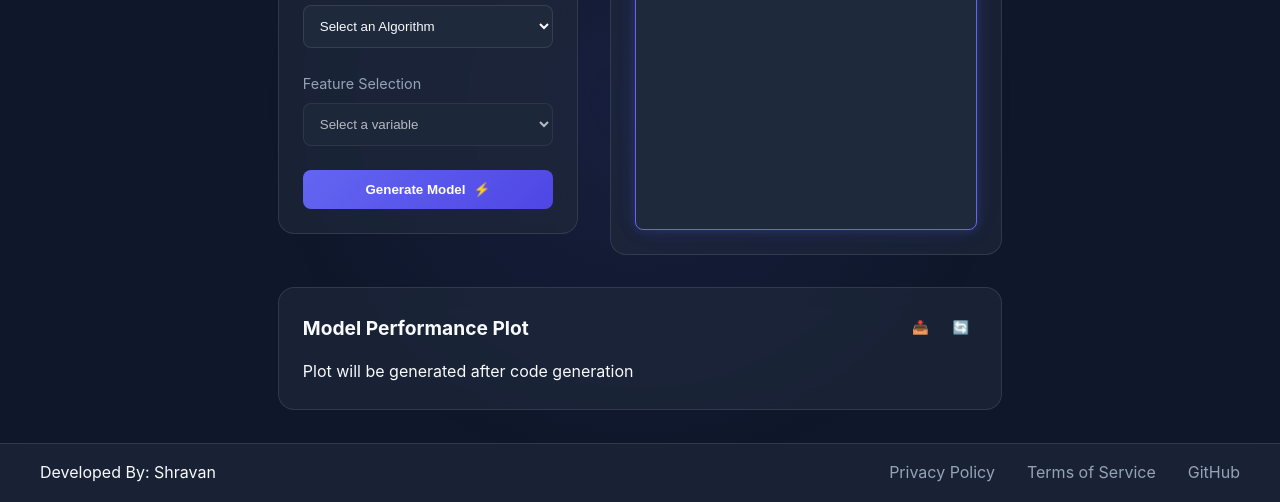
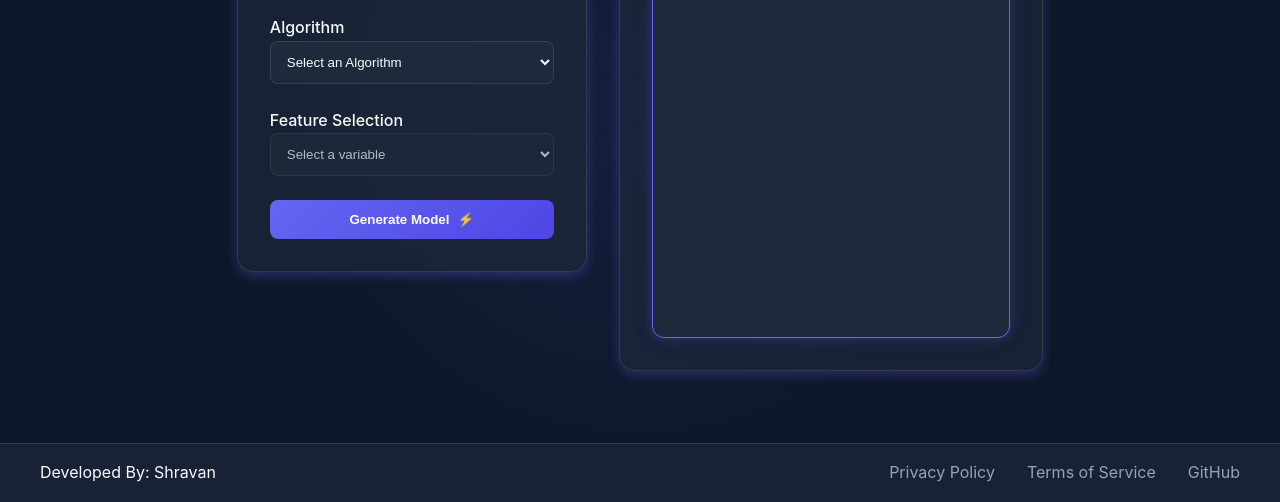
Before and after one commit to Shravanch19/ModelForge, a plain HTML site: page index.html in a window 1280 px wide. Shown: the part 298-800 px from the top of the page. Drawn offline with Linux system fonts and the light colour scheme.

Commit message:
design updated

```diff
--- a/index.html
+++ b/index.html
@@ -76,21 +76,6 @@
                 <pre><code id="code-part" class="language-python">Code will be generated here.....</code></pre>
             </div>
         </section>
-
-        <section class="plots">
-            <div class="plot loading" id="model_plot">
-                <div class="plot-header">
-                    <h3>Model Performance Plot</h3>
-                    <div class="plot-actions">
-                        <button class="plot-download" aria-label="Download plot">📥</button>
-                        <button class="plot-refresh" aria-label="Refresh plot">🔄</button>
-                    </div>
-                </div>
-                <div class="plot-content">
-                    <p id="plot_para">Plot will be generated after code generation</p>
-                </div>
-            </div>
-        </section>
     </main>
 
     <footer class="footer">
--- a/style.css
+++ b/style.css
@@ -110,18 +110,26 @@ body {
     margin: 2rem auto;
     padding: 0 2rem;
     display: grid;
-    grid-template-columns: 300px 1fr;
+    grid-template-columns: 350px 1fr; /* wider form for better usability */
     gap: 2rem;
+    align-items: start;
 }
+
 
 /* Sidebar Form */
 .sidenav {
     background: var(--glass-bg);
-    backdrop-filter: blur(10px);
+    backdrop-filter: blur(12px);
     border: 1px solid var(--glass-border);
     border-radius: 1rem;
-    padding: 1.5rem;
+    padding: 2rem;
     height: fit-content;
+    position: sticky;
+    top: 100px; /* stays visible when scrolling */
+    box-shadow: var(--shadow-sm);
+    display: flex;
+    flex-direction: column;
+    gap: 1.5rem;
 }
 
 .form-group {
@@ -129,10 +137,9 @@ body {
 }
 
 .form-group label {
-    display: block;
-    margin-bottom: 0.5rem;
-    color: var(--text-secondary);
-    font-size: 0.9rem;
+    font-size: 1rem;
+    font-weight: 500;
+    color: var(--text-primary);
 }
 
 .file-label {
@@ -202,18 +209,23 @@ select:focus {
 /* Output Section */
 .output {
     background: var(--glass-bg);
-    backdrop-filter: blur(10px);
+    backdrop-filter: blur(12px);
     border: 1px solid var(--glass-border);
     border-radius: 1rem;
-    padding: 1.5rem;
+    padding: 2rem;
+    min-height: 500px; /* ensures it looks balanced */
+    display: flex;
+    flex-direction: column;
+    gap: 1.5rem;
+    box-shadow: var(--shadow-sm);
 }
 
 .codeblock {
     position: relative;
     background: var(--surface-color);
-    border-radius: 0.5rem;
-    padding: 1rem;
-    height: 400px;
+    border-radius: 0.75rem;
+    padding: 1.5rem;
+    height: 500px; /* taller for better visibility */
     display: flex;
     flex-direction: column;
     border: 1px solid var(--primary-color);
@@ -255,52 +267,6 @@ select:focus {
 
 .codeblock pre::-webkit-scrollbar-thumb:hover {
     background: var(--secondary-color);
-}
-
-/* Plots Section */
-.plots {
-    grid-column: 1 / -1;
-}
-
-.plot {
-    background: var(--glass-bg);
-    backdrop-filter: blur(10px);
-    border: 1px solid var(--glass-border);
-    border-radius: 1rem;
-    padding: 1.5rem;
-    transition: var(--transition);
-}
-
-.plot-header {
-    display: flex;
-    justify-content: space-between;
-    align-items: center;
-    margin-bottom: 1rem;
-}
-
-.plot-header h3 {
-    color: var(--text-primary);
-    font-size: 1.2rem;
-}
-
-.plot-actions {
-    display: flex;
-    gap: 0.5rem;
-}
-
-.plot-actions button {
-    background: none;
-    border: none;
-    color: var(--text-secondary);
-    cursor: pointer;
-    padding: 0.5rem;
-    border-radius: 0.5rem;
-    transition: var(--transition);
-}
-
-.plot-actions button:hover {
-    color: var(--text-primary);
-    background: var(--surface-color);
 }
 
 /* Loading Spinner */
```
Also changed, not shown: script.js (+0 -7 lines).
